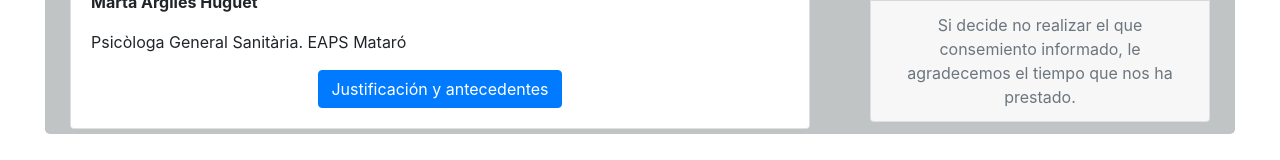
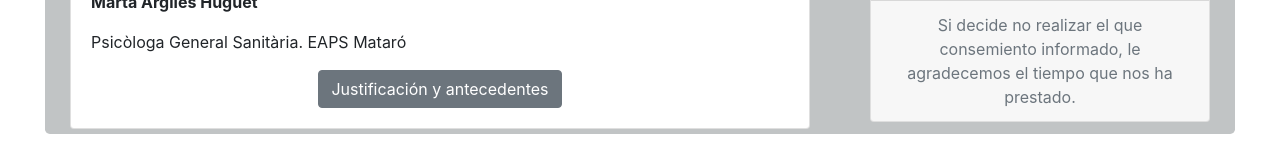
Before and after one commit to fbronchaly/angular-covid19-ympezx, an Angular app: page /#/ in a window 1280 px wide. Shown: the part 467-627 px from the top of the page. Built offline with nearby package versions, Linux system fonts and the light colour scheme.

Commit message:
1 file modified

```diff
--- a/src/app/component/body/body.component.html
+++ b/src/app/component/body/body.component.html
@@ -25,7 +25,9 @@ EAPS Mataró
 </p>
 
 
-    <a href="#" class="btn btn-primary">Justificación y antecedentes</a>
+    <button type="button" class="btn btn-secondary" data-container="body" data-toggle="popover" data-placement="top" data-content="Vivamus sagittis lacus vel augue laoreet rutrum faucibus.">
+  Justificación y antecedentes
+</button>
        </div>
 
 </div>
```
